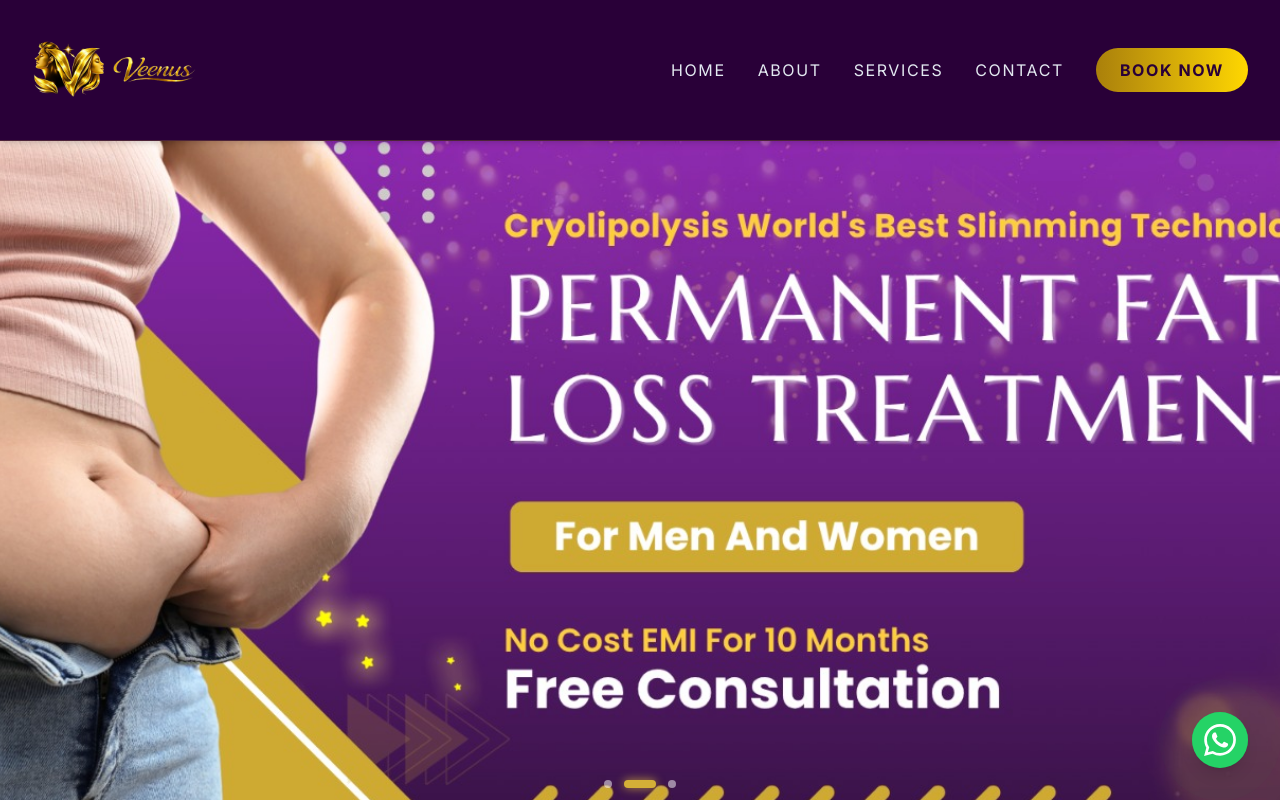
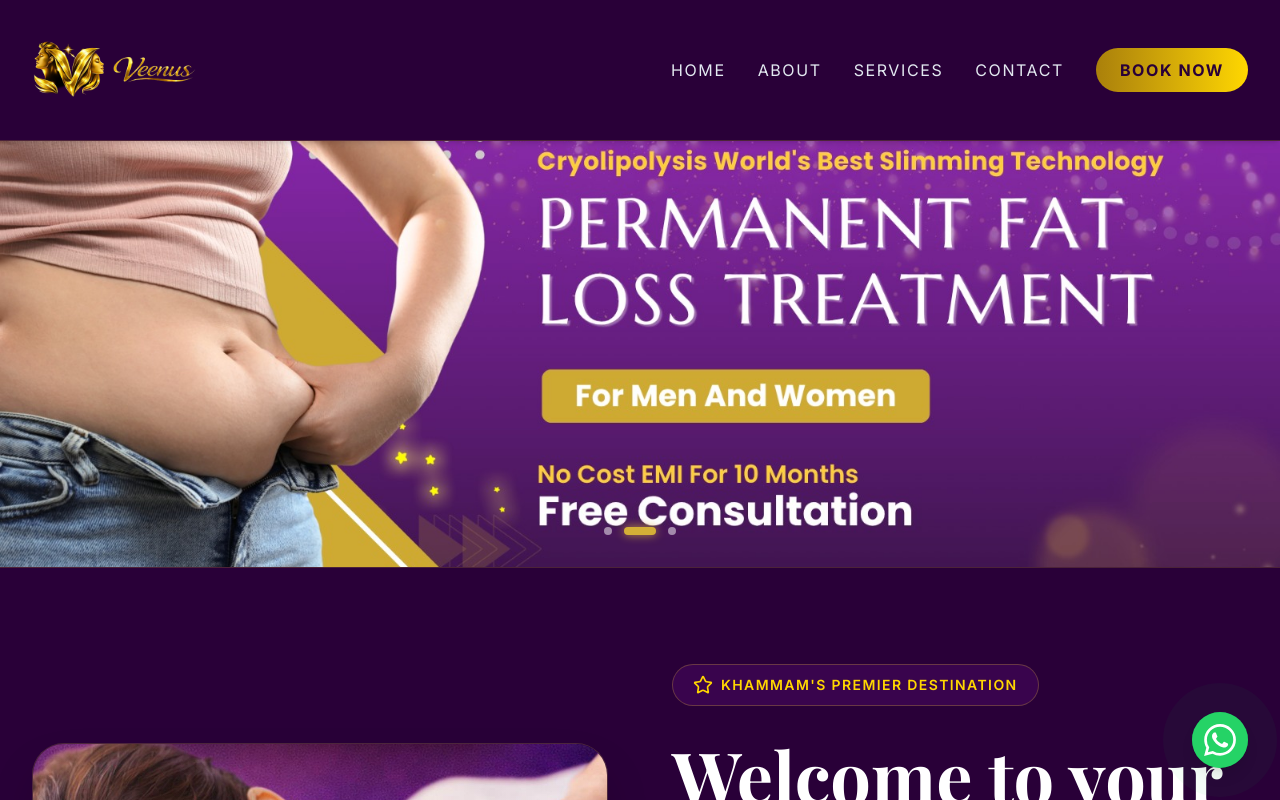
Before and after one commit to SaNjAy-bRo/veenus, a Next.js app: page / in a window 1280 px wide. Shown: the top 800 px of the page. Built offline with nearby package versions, Linux system fonts and the light colour scheme; a web font is replaced by a local one.

Commit message:
Fix hero section banner scaling

```diff
--- a/src/app/page.tsx
+++ b/src/app/page.tsx
@@ -28,8 +28,8 @@ export default function Home() {
   return (
     <div className="flex flex-col w-full overflow-hidden">
 
-      {/* 1. Hero Section: Discrete Auto-Scroll Banner Gallery */}
-      <section className="relative w-full h-[25vh] min-h-[220px] sm:h-[40vh] sm:min-h-[300px] md:h-[85vh] md:min-h-[600px] flex items-center overflow-hidden border-b border-gold-500/20">
+      {/* 1. Hero Section: Seamlessly Scaling Banner */}
+      <section className="relative w-full h-[25vh] min-h-[220px] sm:h-[40vh] sm:min-h-[300px] md:h-auto md:min-h-0 md:aspect-[21/9] xl:aspect-[3/1] flex items-center overflow-hidden border-b border-gold-500/20 bg-primary-900">
         <HeroCarousel images={carouselImages} />
       </section>
 
--- a/src/components/HeroCarousel.tsx
+++ b/src/components/HeroCarousel.tsx
@@ -21,7 +21,7 @@ export default function HeroCarousel({ images }: HeroCarouselProps) {
   return (
     <div className="absolute inset-0 z-0 overflow-hidden bg-primary-900">
       <div
-        className="flex h-full transition-transform duration-1000 ease-in-out"
+        className="flex h-full w-full transition-transform duration-1000 ease-in-out"
         style={{ transform: `translateX(-${currentIndex * 100}%)` }}
       >
         {images.map((img, idx) => (
```
